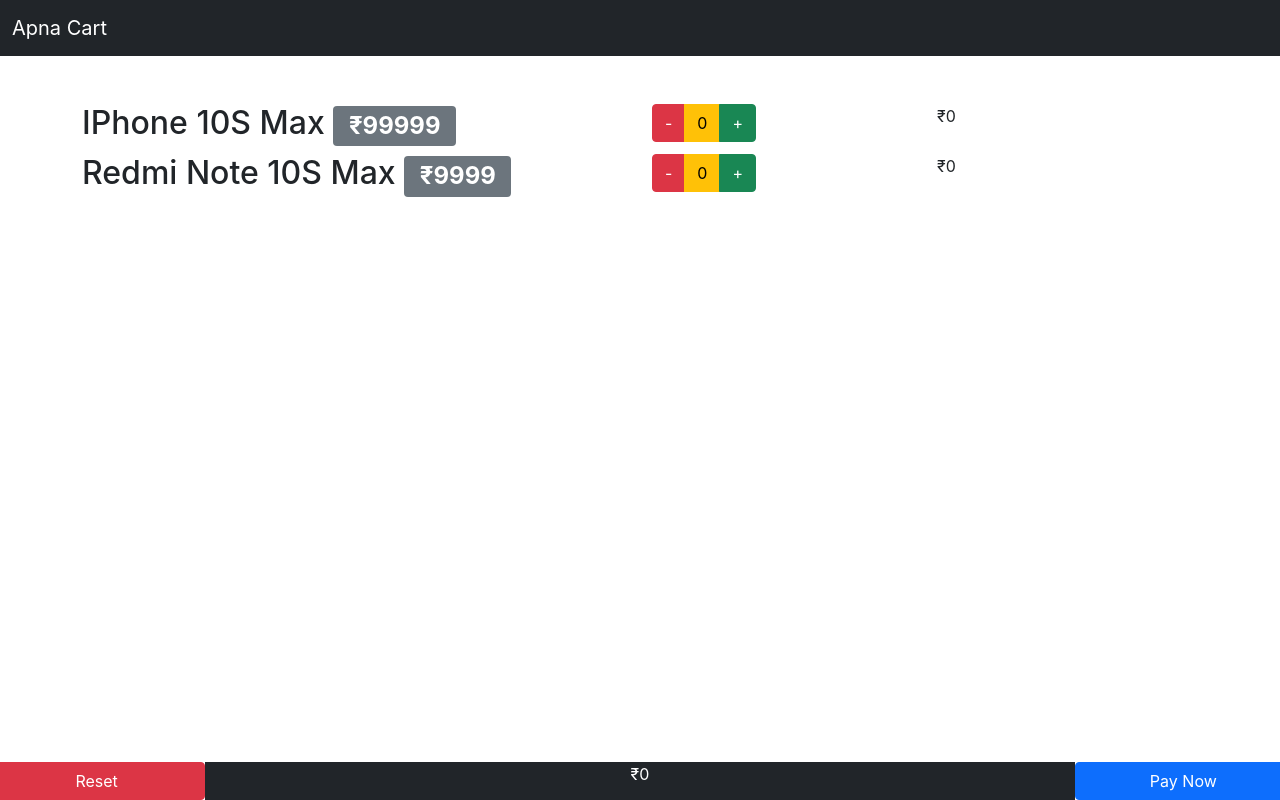
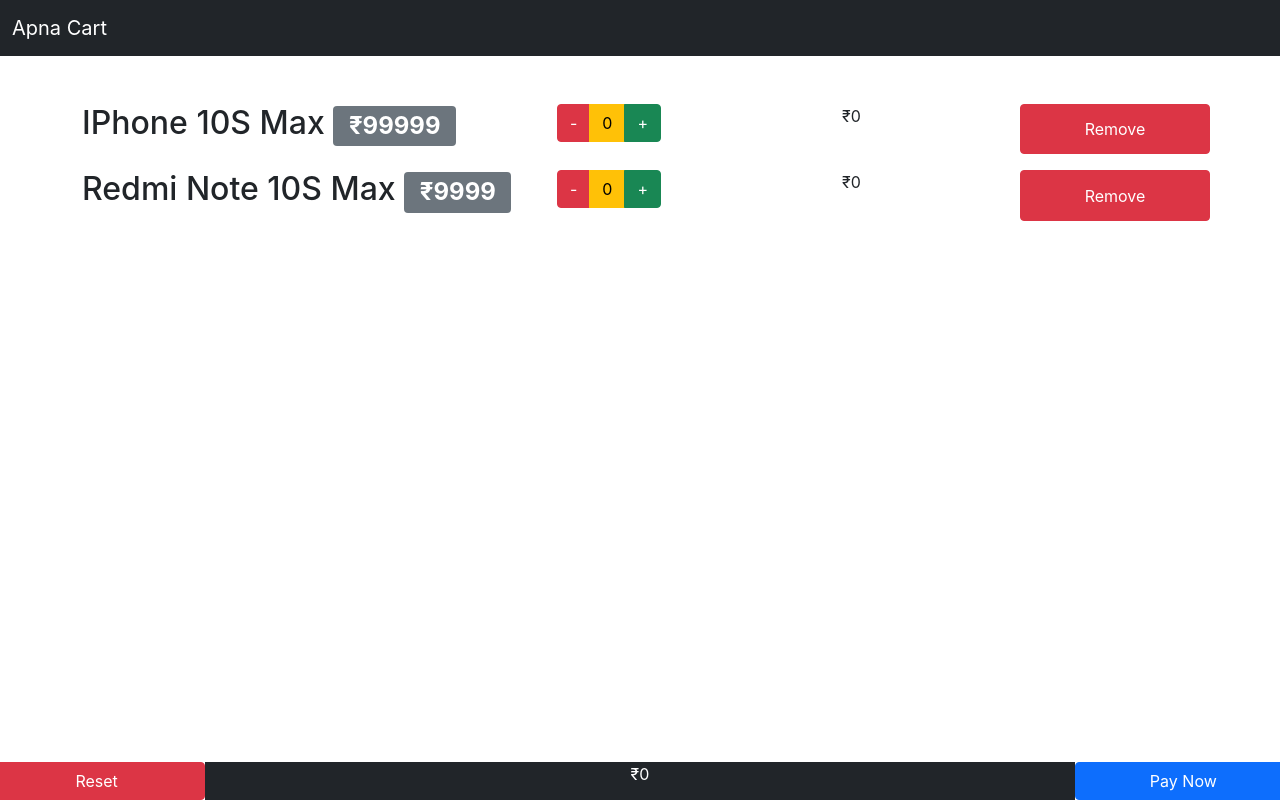
Before and after one commit to aujjwal300/addCart-firstReact-project, a React (Create React App) app: page / in a window 1280 px wide. Built offline with nearby package versions, Linux system fonts and the light colour scheme.

Commit message:
Remove Item

```diff
--- a/src/App.js
+++ b/src/App.js
@@ -51,13 +51,25 @@ function App() {
     setProductList(newProductList);
   }
 
+  const removeItem = (index) => {
+    let newProductList = [...productList];
+    let newTotalAmount = totalAmount;
+
+    newTotalAmount -= newProductList[index].price*newProductList[index].quantity;
+    newProductList.splice(index, 1);
+
+    setTotalAmount(newTotalAmount);
+    setProductList(newProductList);
+  }
+
   return (
     <>
       <NavBar />
       <main className="container mt-5">
         <ProductList productList={productList}
           incrementQuantity={incrementQuantity}
-          decrementQuantity={decrementQuantity} />
+          decrementQuantity={decrementQuantity}
+          removeItem={removeItem}/>
       </main>
       <Footer totalAmount={totalAmount} resetQuantity={resetQuantity}/>
     </>
--- a/src/components/Product.js
+++ b/src/components/Product.js
@@ -3,8 +3,8 @@ import React from 'react';
 export default function Product(props) {
 
     return (
-        <div className='row'>
-            <div className='col-6'>
+        <div className='row mt-3'>
+            <div className='col-5'>
                 <h2>{props.product.name} <span className="badge bg-secondary">₹{props.product.price}</span></h2>
             </div>
             <div className="col-3">
@@ -16,9 +16,12 @@ export default function Product(props) {
                     </button>
                 </div>
             </div>
-            <div className="col-3">
+            <div className="col-2">
                 ₹{props.product.quantity*props.product.price}
             </div>
+            <button className="col-2 btn btn-danger" onClick={()=>{props.removeItem(props.index)}}>
+                Remove
+            </button>
         </div>
     );
 }
--- a/src/components/ProductList.js
+++ b/src/components/ProductList.js
@@ -3,11 +3,14 @@ import Product from './Product';
 
 export default function ProductList(props) {
     return (
+        props.productList.length > 0 ?
         props.productList.map((product, i) => {
             return <Product product={product} key={i}
                         incrementQuantity={props.incrementQuantity}
                         decrementQuantity={props.decrementQuantity}
+                        removeItem={props.removeItem}
                             index={i} />
         })
+        : <h1>No Product Exists in the Cart</h1>
     );
 }
```
